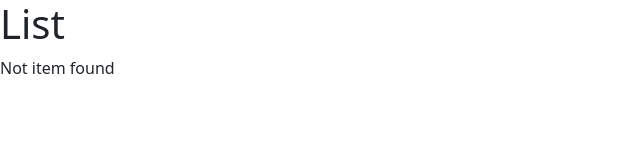
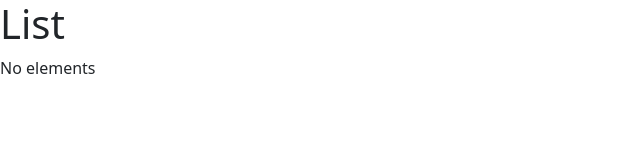
Before and after one commit to H58L/React-Learning, a React (Vite) app in the folder react-app/: page / in a window 1280 px wide. Shown: the top 160 px of the page, without its empty margins (0-640 px from the left). Built offline with nearby package versions, Linux system fonts and the light colour scheme.

Commit message:
Using &&

```diff
--- a/react-app/src/components/ListGroup.tsx
+++ b/react-app/src/components/ListGroup.tsx
@@ -11,7 +11,7 @@ items = []
 
 
 const getMessage = () => {
-   return items.length === 0 ? <p>Not item found</p> : null
+   return items.length === 0 ? <p>Not item found</p> : null ;
 }
 
 function ListGroup()
@@ -19,7 +19,7 @@ function ListGroup()
 
     return <>
         <h1>List</h1>
-        {getMessage()}
+        {items.length === 0 && <p>No elements</p> }
         <ul className="list-group">
 
         {items.map((item) => (
```
